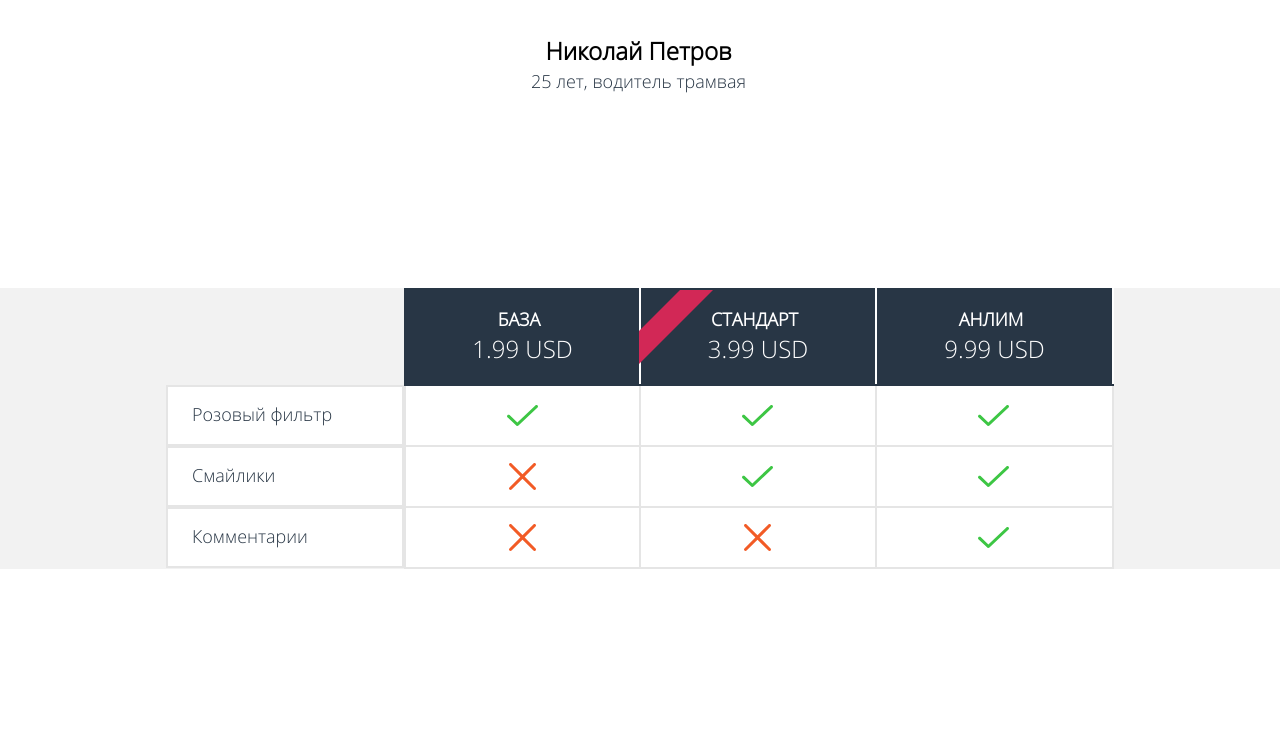
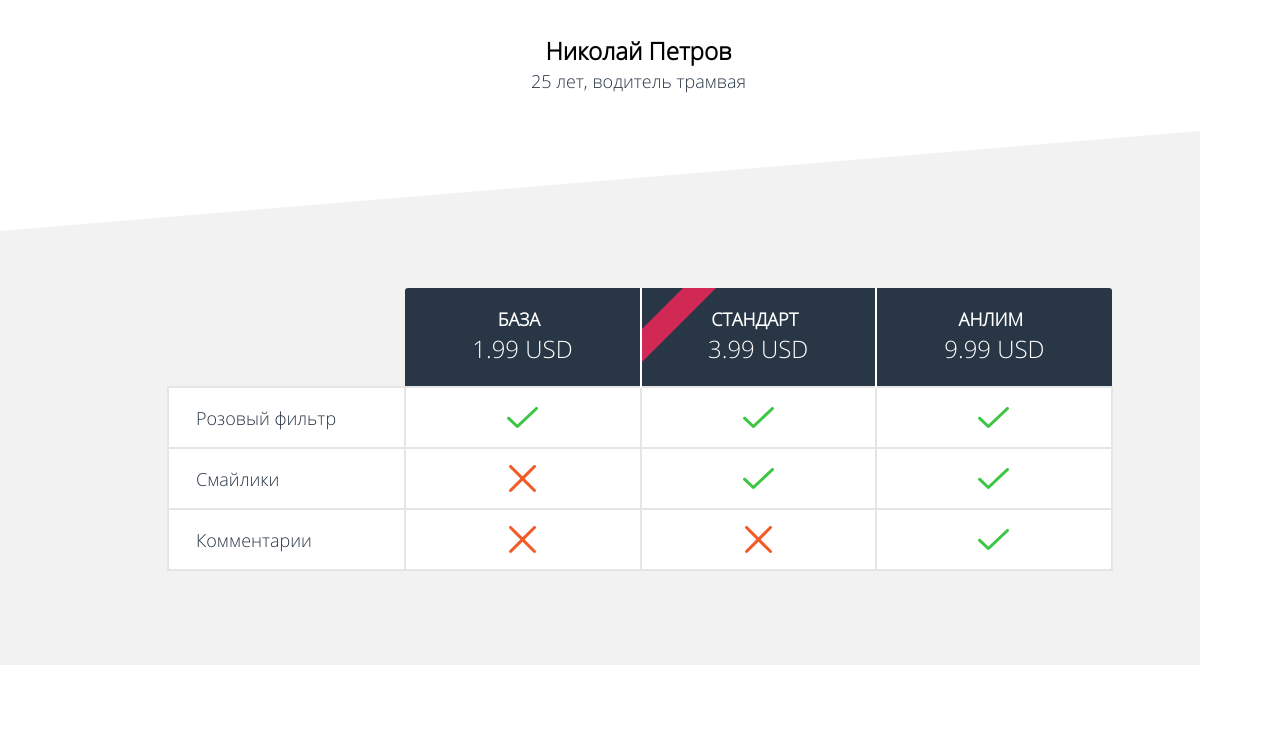
Before and after one commit to Tim1331/1464733-pink-21, a website: page source/index.html in a window 1280 px wide. Shown: the part 2489-3225 px from the top of the page. Before the commit the page ends 3058 px from the top, so only its background shows below. Drawn offline with nearby package versions, Linux system fonts and the light colour scheme; files that its build step writes are made by us from their sources.

Commit message:
Фон блока .price

```diff
--- a/source/less/blocks/page-header.less
+++ b/source/less/blocks/page-header.less
@@ -27,7 +27,7 @@
 .page-header__toogle {
   position: absolute;
   right: 0;
-  top: 0;
+  top: -6px;
   z-index: 2;
   display: block;
   width: 90px;
--- a/source/less/blocks/price-points.less
+++ b/source/less/blocks/price-points.less
@@ -1,10 +1,9 @@
 .price-points {
-  margin: 34px 129px;
+  margin-top: 34px;
+  margin-left: 18px;
 
   @media (min-width: @tablet-width) {
-    padding: 0 299px;
-    margin: 29px auto;
-    order: 3;
+    display: none;
   }
 
   @media (min-width: @desktop-width) {
--- a/source/less/blocks/price.less
+++ b/source/less/blocks/price.less
@@ -1,43 +1,58 @@
 .price {
+  background-image: url("../img/price-background.png");
+  background-repeat: no-repeat;
+  background-position: 0 -16px;
+
   @media (min-width: @tablet-width) {
     background-image: url("../img/grey-background-tablet.png");
+  }
+
+  @media (min-width: @desktop-width) {
+    background-image: url("../img/grey-background-desktop.png");
+    background-position: 0 35px;
   }
 }
 
 .price__wrapper {
-  margin: 110px auto;
-  background-color: @bg-grey;
+  .wrapper;
+  padding: 111px;
 
   @media (min-width: @tablet-width) {
     .wrapper;
+    padding: 0;
+  }
+
+  @media (min-width: @desktop-width) {
+    .wrapper;
+    padding-top: 192px;
+    padding-bottom: 94px;
   }
 }
 
 
 .price__table {
   text-transform: uppercase;
-  width: 841px;
+  width: 840px;
   border-collapse: collapse;
-  margin-left: -256px;
+  margin-left: -367px;
 
   @media (min-width: @tablet-width) {
-    width: 623px;
+    width: 622px;
     height: 21px;
     margin: 82px auto;
   }
 
   @media (min-width: @desktop-width) {
-    width: 948px;
-    margin: 192px auto;
+    width: 946px;
+    .wrapper;
   }
 }
 
 .price__table-header {
   background-color: @base-color;
   padding: 0;
-  border: 2px solid @base-color;
   border-right: 2px solid @light;
-  height: 96px;
+  height: 99px;
   box-sizing: border-box;
 
 
@@ -47,21 +62,21 @@
     @media (min-width: @tablet-width) {
       display: block;
       opacity: 0;
+      border-right: 0;
     }
   }
 
   @media (min-width: @tablet-width) {
-    height: 75px;
+    height: 79px;
   }
 
   @media (min-width: @desktop-width) {
-    height: 96px;
+    height: 98px;
   }
 
   &:nth-of-type(1) {
     @media (min-width: @tablet-width) {
       width: 156px;
-      height: 76px;
     }
 
     @media (min-width: @desktop-width) {
@@ -70,13 +85,14 @@
   }
 
   &:nth-of-type(2) {
+    border-radius: 3px 0 0 0;
+
     @media (min-width: @tablet-width) {
       width: 156px;
-      border-radius: 3px 0 0 0;
     }
 
     @media (min-width: @desktop-width) {
-      width: 235px;
+      width: 236px;
     }
   }
 
@@ -91,7 +107,7 @@
       width: 74px;
       height: 74px;
       position: absolute;
-      top: -2px;
+      top: 0;
       left: -2px;
       background-image: url("../img/hit.svg"), url("../img/hit-ribbon.svg");
       background-repeat: no-repeat, no-repeat;
@@ -103,14 +119,13 @@
         left: 0;
         background-size: auto auto, 61px 61px;
         background-repeat: no-repeat, no-repeat;
-        background-position: 6px 12px, 0 0;
+        background-position: 6px 12px, 0 -2px;
       }
 
       @media (min-width: @desktop-width) {
         width: 74px;
         height: 74px;
         top: 0;
-        left: -2px;
         background-image: url("../img/hit.svg"), url("../img/hit-ribbon.svg");
         background-size: auto auto, auto auto;
         background-repeat: no-repeat, no-repeat;
@@ -130,9 +145,10 @@
   &:nth-of-type(4) {
     border-radius: 0 3px 0 0;
     width: 285px;
+    border-right: 0;
 
     @media (min-width: @tablet-width) {
-      width: 156px;
+      width: 157px;
       height: 71px;
     }
 
@@ -149,7 +165,7 @@
     @media (min-width: @tablet-width) {
       text-transform: none;
       background-color: @light;
-      display: block;
+      display: table-cell;
       opacity: 1;
       height: 39px;
       width: 157px;
@@ -173,8 +189,8 @@
     .center;
     padding-top: 4px;
     display: block;
-    margin-left: -7px;
-    margin-top: -17px;
+    margin-left: -1px;
+    margin-top: 0px;
 
     @media (min-width: @desktop-width) {
       .size(@eighteen);
@@ -200,7 +216,7 @@
   vertical-align: middle;
   text-align: left;
   background-color: @light;
-  height: 57px;
+  height: 56px;
   border: 2px solid @border-form;
   position: relative;
 
@@ -219,15 +235,15 @@
     width: 31px;
     height: 21px;
     position: absolute;
-    top: 19px;
+    top: 18px;
     left: 228px;
     background-image: url("../img/yes.svg");
     background-repeat: no-repeat;
     background-position: 0 0;
 
     @media (min-width: @tablet-width) {
-      top: 13px;
-      left: 60px;
+      top: 10px;
+      left: 61px;
 
     }
 
@@ -250,8 +266,8 @@
     background-position: 0 0;
 
     @media (min-width: @tablet-width) {
-      top: 10px;
-      left: 62px;
+      top: 7px;
+      left: 63px;
     }
 
     @media (min-width: @desktop-width) {
@@ -267,13 +283,13 @@
   @media (min-width: @tablet-width) {
     .lh(@thirty);
     display: block;
-    margin-top: 7px;
-    margin-left: 15px;
+    margin-top: 0;
+    margin-left: 17px;
   }
 
   @media (min-width: @desktop-width) {
-    margin-top: 11px;
-    margin-left: 24px;
+    margin-top: 0;
+    margin-left: 27px;
   }
 
   &--presence {
--- a/source/less/blocks/quote.less
+++ b/source/less/blocks/quote.less
@@ -73,7 +73,7 @@
     .size(@eighteen);
     .lh(@thirty);
     margin: 0;
-    margin-top: 105px;
+    margin-top: 100px;
     text-indent: -16px;
   }
 
--- a/source/less/blocks/store.less
+++ b/source/less/blocks/store.less
@@ -1,6 +1,6 @@
 .store {
   background-color: @asphalt;
-  height: 244px;
+  height: 243px;
   padding-top: 28px;
   padding-left: 20px;
 
```
Also changed, not shown: source/index.html (+0 -2 lines), source/img/price-background-desktop.png (added), source/img/price-background.png (added).
